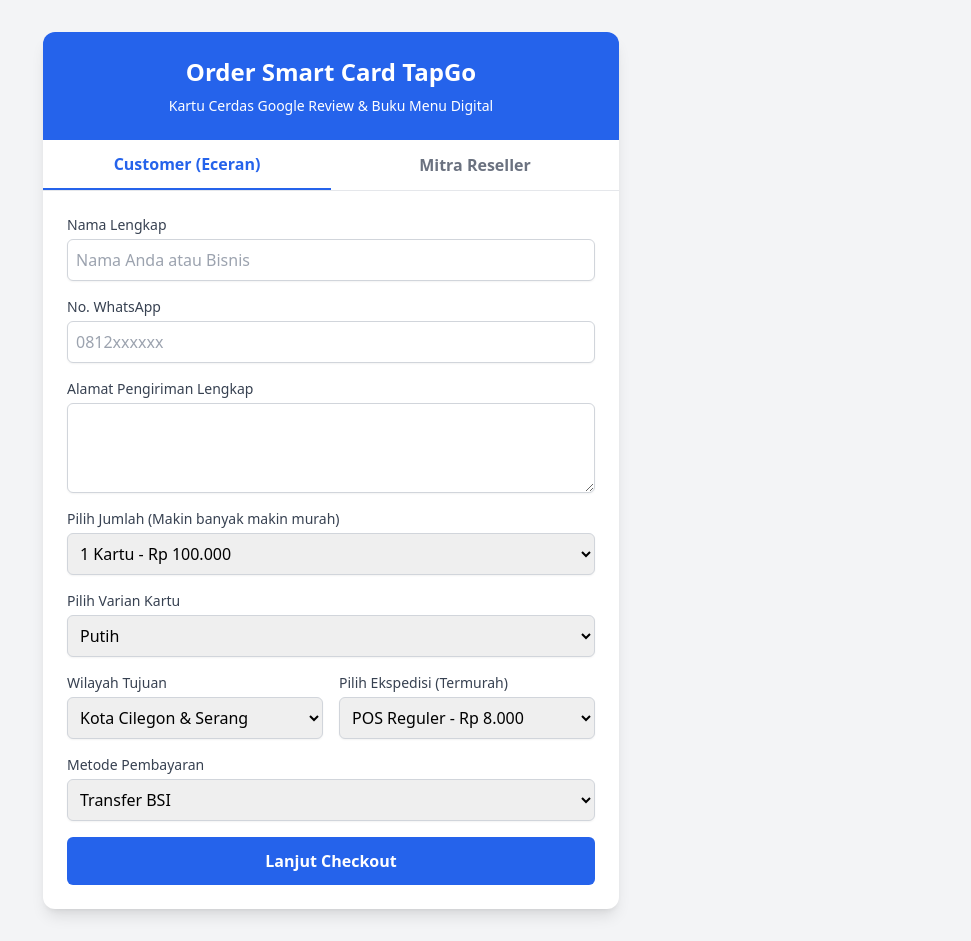
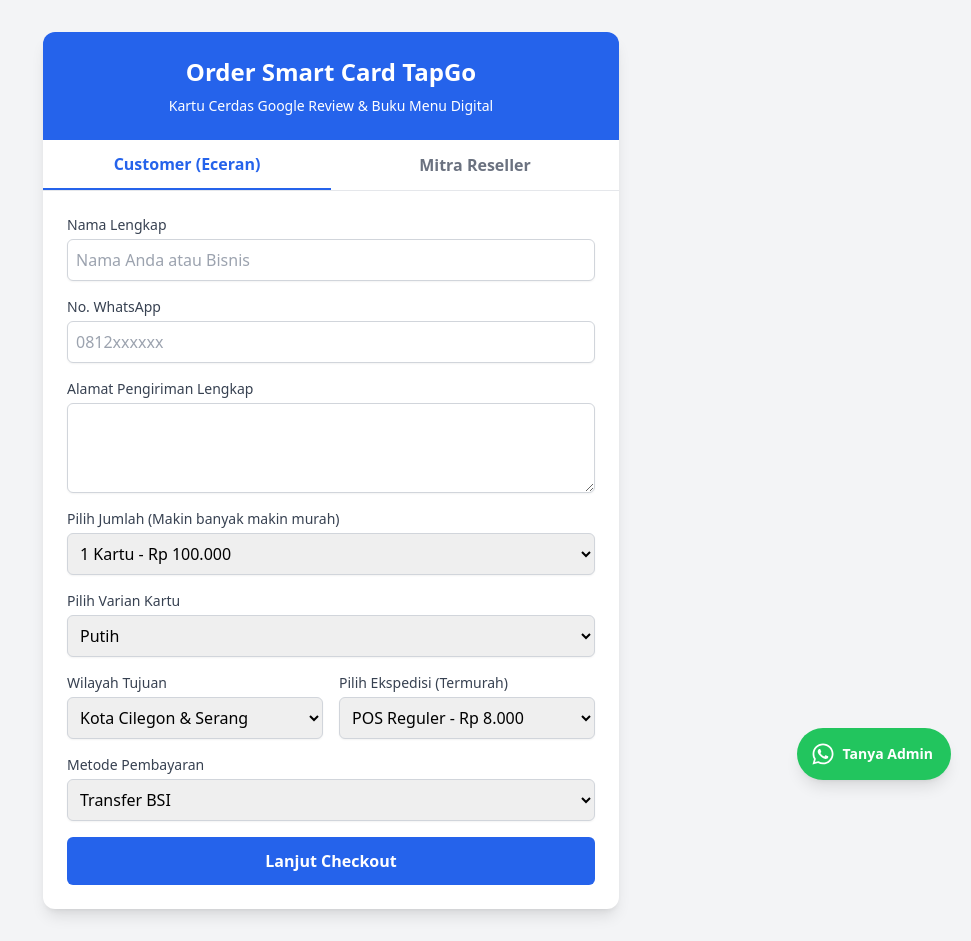
Before and after one commit to Tap2Go/order, a plain HTML site: page index.html in a window 1280 px wide. Shown: the whole page, without its empty margins (309-1280 px from the left). Drawn offline with nearby package versions, Linux system fonts and the light colour scheme; no server answers.

Commit message:
Update index.html

```diff
--- a/index.html
+++ b/index.html
@@ -165,6 +165,18 @@
         <div id="spKet" class="text-blue-600 font-medium mt-0.5"></div>
     </div>
 </div>
+
+    <!-- Tombol WhatsApp Mengambang (Pojok Kanan Bawah) -->
+    <a href="https://wa.me/6281297929294?text=KartuSmartGoogleReview"
+       target="_blank"
+       rel="noopener noreferrer"
+       aria-label="Chat WhatsApp"
+       class="fixed bottom-5 right-5 z-50 bg-green-500 hover:bg-green-600 text-white p-3.5 rounded-full shadow-lg flex items-center gap-2 transition transform hover:scale-105">
+        <svg xmlns="http://www.w3.org/2000/svg" viewBox="0 0 448 512" class="w-6 h-6 fill-current">
+            <path d="M380.9 97.1C339 55.1 283.2 32 223.9 32c-122.4 0-222 99.6-222 222 0 39.1 10.2 77.3 29.6 111L0 480l117.7-30.9c32.4 17.7 68.9 27 106.1 27h.1c122.3 0 224.1-99.6 224.1-222 0-59.3-25.2-115-67.1-157zm-157 341.6c-33.2 0-65.7-8.9-94-25.7l-6.7-4-69.8 18.3L72 359.2l-4.4-7c-18.5-29.4-28.2-63.3-28.2-98.2 0-101.7 82.8-184.5 184.6-184.5 49.3 0 95.6 19.2 130.4 54.1 34.8 34.9 56.2 81.2 56.1 130.5 0 101.8-84.9 184.6-186.6 184.6zm101.2-138.2c-5.5-2.8-32.8-16.2-37.9-18-5.1-1.9-8.8-2.8-12.5 2.8-3.7 5.6-14.3 18-17.6 21.8-3.2 3.7-6.5 4.2-12 1.4-32.6-16.3-54-29.1-75.5-66-5.7-9.8 5.7-9.1 16.3-30.3 1.8-3.7.9-6.9-.5-9.7-1.4-2.8-12.5-30.1-17.1-41.2-4.5-10.8-9.1-9.3-12.5-9.5-3.2-.2-6.9-.2-10.6-.2-3.7 0-9.7 1.4-14.8 6.9-5.1 5.6-19.4 19-19.4 46.3 0 27.3 19.9 53.7 22.6 57.4 2.8 3.7 39.1 59.7 94.8 83.8 35.2 15.2 49 16.5 66.6 13.9 10.7-1.6 32.8-13.4 37.4-26.4 4.6-13 4.6-24.1 3.2-26.4-1.3-2.5-5-3.9-10.5-6.6z"/>
+        </svg>
+        <span class="hidden sm:inline font-semibold text-sm pr-1">Tanya Admin</span>
+    </a>
 
 <script>
     function showToast(pesan, tipe = 'error') {
```
